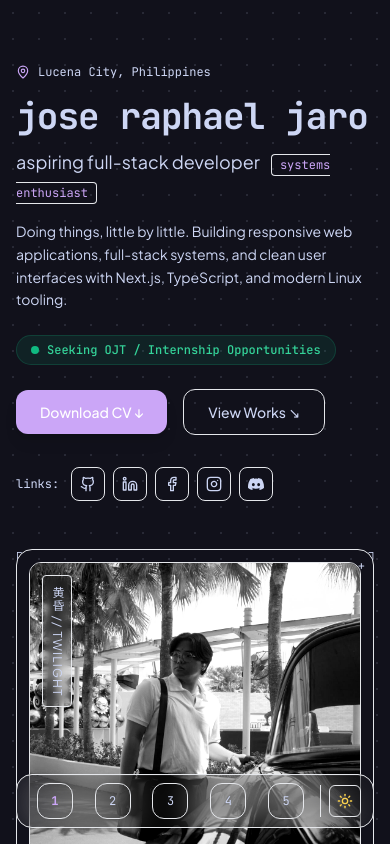
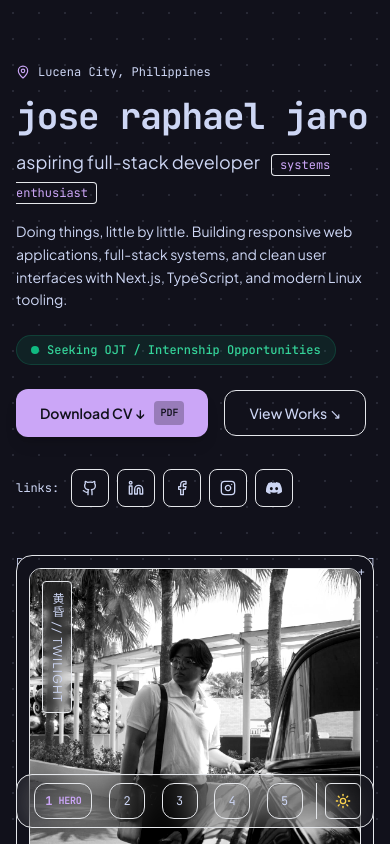
Before and after one commit to TwilightDust12/portfolio, a Next.js app: page / in a window 390 px wide. Shown: the top 844 px of the page. Built offline with nearby package versions, Linux system fonts and the light colour scheme.

Commit message:
style(polish): apply impeccable critique fixes for contrast, motion curves, and touch ergonomics

```diff
--- a/src/app/globals.css
+++ b/src/app/globals.css
@@ -14,7 +14,7 @@
   --ease-out: cubic-bezier(0.23, 1, 0.32, 1);
   --ease-in-out: cubic-bezier(0.77, 0, 0.175, 1);
   --ease-drawer: cubic-bezier(0.32, 0.72, 0, 1);
-  --ease-spring: cubic-bezier(0.175, 0.885, 0.32, 1.1);
+  --ease-spring: cubic-bezier(0.16, 1, 0.3, 1);
 }
 
 .dark {
--- a/src/components/layout/ColophonFooter.tsx
+++ b/src/components/layout/ColophonFooter.tsx
@@ -30,7 +30,7 @@ export function ColophonFooter() {
   ];
 
   return (
-    <footer className="border-t border-ink/10 mt-20 pt-12 pb-16 px-4 max-w-5xl mx-auto">
+    <footer className="border-t border-ink/10 mt-20 pt-12 pb-28 sm:pb-16 px-4 max-w-5xl mx-auto">
       {/* Colophon Grid (3 columns on desktop) */}
       <div className="grid grid-cols-1 md:grid-cols-3 gap-8 pb-10 border-b border-ink/10">
         {/* Column 1: System Telemetry & Signature */}
--- a/src/components/layout/WaybarHeader.tsx
+++ b/src/components/layout/WaybarHeader.tsx
@@ -131,15 +131,22 @@ export function WaybarHeader() {
                   e.preventDefault();
                   handleScroll(ws.id);
                 }}
-                className={`btn-press font-mono text-xs w-9 h-9 rounded-xl flex items-center justify-center transition-[color,background-color,border-color,transform] duration-150 ease-out ${
+                className={`btn-press relative after:absolute after:-inset-1.5 font-mono text-xs rounded-xl flex items-center justify-center transition-all duration-200 ease-out touch-manipulation ${
                   isActive
-                    ? "text-accent-text bg-accent-text/15 border border-accent-text/40 font-bold shadow-sm"
-                    : "text-ink/70 hover:text-ink bg-ink/5 border border-ink/5"
+                    ? "px-2.5 h-9 text-accent-text bg-accent-text/15 border border-accent-text/40 font-bold shadow-sm"
+                    : "w-9 h-9 text-ink/70 hover:text-ink bg-ink/5 border border-ink/5"
                 }`}
                 aria-label={`Jump to ${ws.label} section`}
                 aria-current={isActive ? "true" : undefined}
               >
-                <span>{ws.num}</span>
+                <span className="flex items-center gap-1.5">
+                  <span>{ws.num}</span>
+                  {isActive && (
+                    <span className="text-[10px] tracking-tight uppercase">
+                      {ws.label}
+                    </span>
+                  )}
+                </span>
               </a>
             );
           })}
--- a/src/components/sections/HeroSection.tsx
+++ b/src/components/sections/HeroSection.tsx
@@ -103,9 +103,12 @@ export default function HeroSection() {
             <a
               href="/cv.pdf"
               download
-              className="btn-press px-6 py-3 rounded-xl bg-accent-text text-white font-medium text-sm flex items-center gap-2 shadow-lg shadow-accent-text/20 hover:opacity-95"
+              className="btn-press px-6 py-3 rounded-xl bg-accent-text text-white dark:text-[#11111b] font-semibold text-sm flex items-center gap-2.5 shadow-lg shadow-accent-text/20 hover:opacity-95"
             >
               <span>Download CV ↓</span>
+              <span className="text-[10px] font-mono px-1.5 py-0.5 rounded bg-black/15 dark:bg-black/25 select-none">
+                PDF
+              </span>
             </a>
             <a
               href="#works"
@@ -128,7 +131,7 @@ export default function HeroSection() {
                 rel="noopener noreferrer"
                 aria-label={social.label}
                 title={`${social.label} (${social.username})`}
-                className="btn-press p-2 rounded-lg border border-ink/15 bg-ink/5 hover:bg-ink/10 hover:border-accent-text/40 text-ink/70 hover:text-accent-text transition-colors flex items-center justify-center"
+                className="btn-press relative after:absolute after:-inset-1 min-w-[38px] min-h-[38px] sm:min-w-[36px] sm:min-h-[36px] p-2 rounded-lg border border-ink/15 bg-ink/5 hover:bg-ink/10 hover:border-accent-text/40 text-ink/70 hover:text-accent-text transition-colors flex items-center justify-center touch-manipulation"
               >
                 {socialIconMap[social.platform] ?? (
                   <span className="font-mono text-xs uppercase">
--- a/src/components/sections/ProjectsSection.tsx
+++ b/src/components/sections/ProjectsSection.tsx
@@ -142,7 +142,7 @@ export function ProjectsSection() {
                     href={project.githubUrl}
                     target="_blank"
                     rel="noopener noreferrer"
-                    className="p-1.5 text-ink/60 hover:text-ink rounded-lg border border-ink/10 hover:border-ink/30 transition-[color,border-color,transform] duration-150 ease-out btn-press"
+                    className="relative after:absolute after:-inset-2 min-w-[36px] min-h-[36px] p-2 text-ink/60 hover:text-ink rounded-lg border border-ink/10 hover:border-ink/30 transition-[color,border-color,transform] duration-150 ease-out btn-press flex items-center justify-center touch-manipulation"
                     aria-label={`${project.title} GitHub repository`}
                   >
                     <Github className="w-4 h-4" />
@@ -153,7 +153,7 @@ export function ProjectsSection() {
                     href={project.demoUrl}
                     target="_blank"
                     rel="noopener noreferrer"
-                    className="p-1.5 text-ink/60 hover:text-ink rounded-lg border border-ink/10 hover:border-ink/30 transition-[color,border-color,transform] duration-150 ease-out btn-press"
+                    className="relative after:absolute after:-inset-2 min-w-[36px] min-h-[36px] p-2 text-ink/60 hover:text-ink rounded-lg border border-ink/10 hover:border-ink/30 transition-[color,border-color,transform] duration-150 ease-out btn-press flex items-center justify-center touch-manipulation"
                     aria-label={`${project.title} live demo`}
                   >
                     <ExternalLink className="w-4 h-4" />
--- a/src/components/ui/CopyEmailButton.tsx
+++ b/src/components/ui/CopyEmailButton.tsx
@@ -67,7 +67,7 @@ export function CopyEmailButton({ email }: CopyEmailButtonProps) {
         <button
           type="button"
           onClick={handleCopy}
-          className={`btn-press px-4 py-2 rounded-xl text-xs font-mono font-medium transition-[background-color,border-color,color,transform] duration-150 ease-out inline-flex items-center gap-2 border select-none ${
+          className={`btn-press px-4 py-2.5 sm:py-2 rounded-xl text-xs font-mono font-medium transition-[background-color,border-color,color,transform] duration-150 ease-out inline-flex items-center gap-2 border select-none touch-manipulation ${
             copied
               ? "bg-emerald-500/15 border-emerald-500/40 text-emerald-600 dark:text-emerald-400"
               : "bg-accent-text/10 border-accent-text/25 text-accent-text hover:bg-accent-text/20"
@@ -90,7 +90,7 @@ export function CopyEmailButton({ email }: CopyEmailButtonProps) {
         {/* Direct Mailto Secondary Action */}
         <a
           href={`mailto:${email}`}
-          className="btn-press px-4 py-2 rounded-xl text-xs font-mono font-medium transition-[background-color,border-color,color,transform] duration-150 ease-out inline-flex items-center gap-1.5 border border-ink/15 bg-ink/5 hover:bg-ink/10 text-ink"
+          className="btn-press px-4 py-2.5 sm:py-2 rounded-xl text-xs font-mono font-medium transition-[background-color,border-color,color,transform] duration-150 ease-out inline-flex items-center gap-1.5 border border-ink/15 bg-ink/5 hover:bg-ink/10 text-ink touch-manipulation"
           aria-label="Compose email via mailto link"
         >
           <span>Direct Mail</span>
--- a/src/components/ui/ProjectModal.tsx
+++ b/src/components/ui/ProjectModal.tsx
@@ -43,7 +43,7 @@ export function ProjectModal({
                 </div>
                 <Dialog.Close asChild>
                   <button
-                    className="p-1.5 text-ink/60 hover:text-ink rounded-lg border border-ink/15 hover:border-ink/40 transition-colors btn-press ml-auto"
+                    className="relative after:absolute after:-inset-2 min-w-[36px] min-h-[36px] p-2 text-ink/60 hover:text-ink rounded-lg border border-ink/15 hover:border-ink/40 transition-colors btn-press ml-auto flex items-center justify-center touch-manipulation"
                     aria-label="Close dialog"
                   >
                     <X className="w-4 h-4" />
@@ -160,7 +160,7 @@ export function ProjectModal({
                       href={project.demoUrl}
                       target="_blank"
                       rel="noopener noreferrer"
-                      className="btn-press inline-flex items-center gap-2 px-4 py-2 rounded-lg bg-accent-text text-white hover:bg-accent-text/90 transition-colors font-mono text-xs font-medium shadow-sm"
+                      className="btn-press inline-flex items-center gap-2 px-4 py-2 rounded-lg bg-accent-text text-white dark:text-[#11111b] hover:bg-accent-text/90 transition-colors font-mono text-xs font-semibold shadow-sm"
                     >
                       <ExternalLink className="w-3.5 h-3.5" />
                       <span>Live Demo ↗</span>
--- a/src/components/ui/ThemeToggle.tsx
+++ b/src/components/ui/ThemeToggle.tsx
@@ -17,7 +17,7 @@ export function ThemeToggle() {
       <button
         type="button"
         aria-label="Toggle Catppuccin theme (Latte / Mocha)"
-        className="w-8 h-8 rounded-md bg-ink/5 border border-ink/10 flex items-center justify-center opacity-0 pointer-events-none"
+        className="w-9 h-9 sm:w-8 sm:h-8 rounded-md bg-ink/5 border border-ink/10 flex items-center justify-center opacity-0 pointer-events-none"
       >
         <span className="w-4 h-4" />
       </button>
@@ -30,14 +30,14 @@ export function ThemeToggle() {
     <button
       type="button"
       onClick={() => setTheme(isDark ? "light" : "dark")}
-      className="btn-press w-8 h-8 rounded-md bg-ink/5 hover:bg-ink/10 border border-ink/10 flex items-center justify-center text-ink/80 hover:text-accent-text transition-[background-color,border-color,color,transform] duration-150"
+      className="btn-press relative after:absolute after:-inset-1.5 w-9 h-9 sm:w-8 sm:h-8 rounded-md bg-ink/5 hover:bg-ink/10 border border-ink/10 flex items-center justify-center text-ink/80 hover:text-accent-text transition-[background-color,border-color,color,transform] duration-150 touch-manipulation"
       aria-label="Toggle Catppuccin theme (Latte / Mocha)"
       title={`Switch to ${isDark ? "Latte (Light)" : "Mocha (Dark)"} mode`}
     >
       {isDark ? (
-        <Sun className="w-4 h-4 text-amber-300 transition-transform duration-300 ease-[cubic-bezier(0.175,0.885,0.32,1.2)] rotate-0 hover:rotate-45" />
+        <Sun className="w-4 h-4 text-amber-300 transition-transform duration-300 ease-[cubic-bezier(0.23,1,0.32,1)] rotate-0 hover:rotate-45" />
       ) : (
-        <Moon className="w-4 h-4 text-accent-text transition-transform duration-300 ease-[cubic-bezier(0.175,0.885,0.32,1.2)] -rotate-12 hover:rotate-0" />
+        <Moon className="w-4 h-4 text-accent-text transition-transform duration-300 ease-[cubic-bezier(0.23,1,0.32,1)] -rotate-12 hover:rotate-0" />
       )}
     </button>
   );
```
Also changed, not shown: src/components/sections/ContactSection.tsx (+4 -4 lines).
